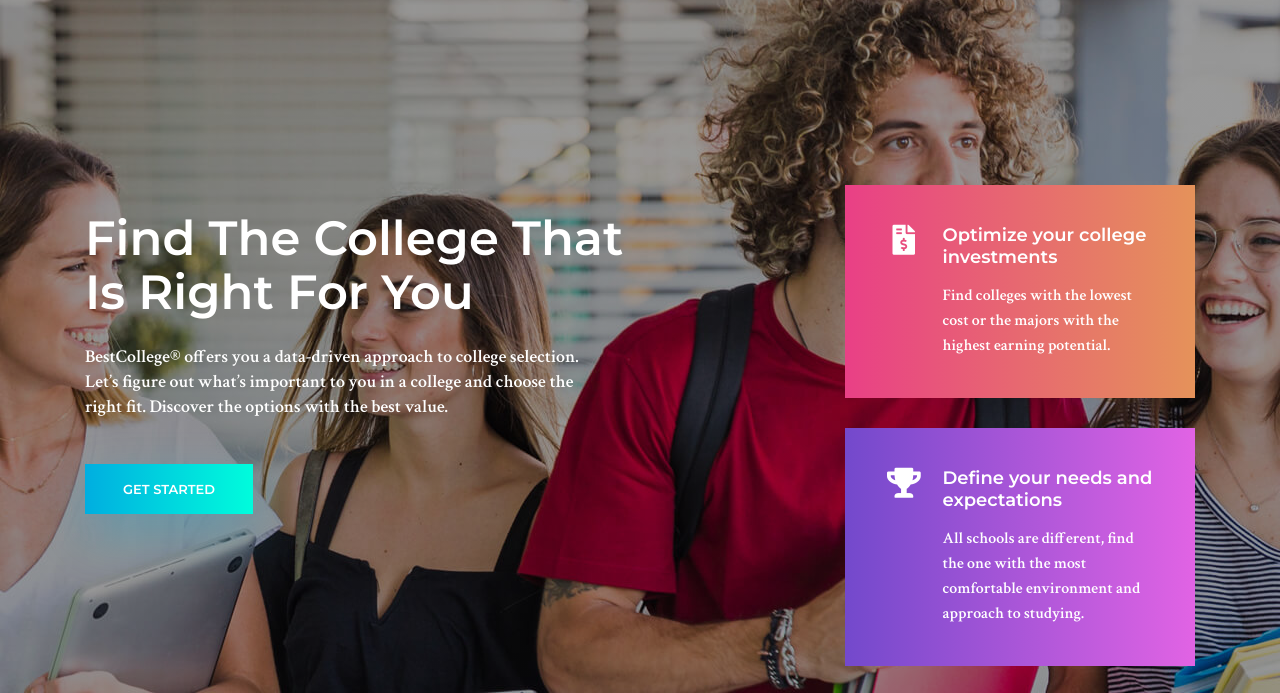
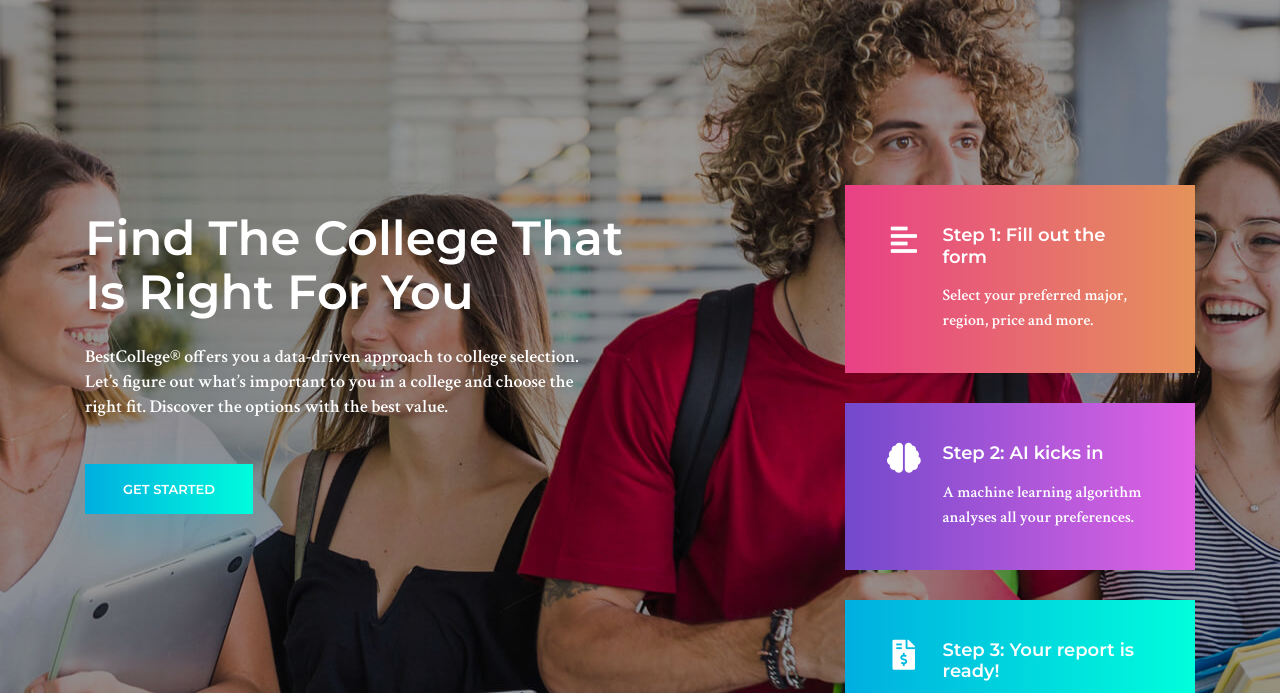
Before and after one commit to best-college/best-college.github.io, a plain HTML site: page index.html in a window 1280 px wide. Shown: the part 83-776 px from the top of the page. Drawn offline with nearby package versions, Linux system fonts and the light colour scheme.

Commit message:
Update index.html

```diff
--- a/index.html
+++ b/index.html
@@ -158,34 +158,34 @@
 				<div class="col-lg-4">
 					<div class="single_feature d-flex flex-row pb-30">
 						<div class="icon">
-							<span class="fa fa-file-invoice-dollar fa-fw"></span>
+							<span class="fa fa-align-left fa-fw"></span>
 						</div>
 						<div class="desc">
-							<h4>Optimize your college investments</h4>
+							<h4>Step 1: Fill out the form</h4>
 							<p>
-								Find colleges with the lowest cost or the majors with the highest earning potential.
+				                Select your preferred major, region, price and more.
 							</p>
 						</div>
 					</div>
 					<div class="single_feature d-flex flex-row pb-30">
 						<div class="icon">
-							<span class="fa fa-trophy fa-fw"></span>
+							<span class="fa fa-brain fa-fw"></span>
 						</div>
 						<div class="desc">
-							<h4>Define your needs and expectations</h4>
+							<h4>Step 2: AI kicks in</h4>
 							<p>
-								All schools are different, find the one with the most comfortable environment and approach to studying.
+								A machine learning algorithm analyses all your preferences.
 							</p>
 						</div>
 					</div>
 					<div class="single_feature d-flex flex-row">
 						<div class="icon">
-							<span class="fa fa-calculator fa-fw"></span>
+							<span class="fa fa-file-invoice-dollar fa-fw"></span>
 						</div>
 						<div class="desc">
-							<h4>Check on your chances to enroll</h4>
+							<h4>Step 3: Your report is ready!</h4>
 							<p>
-								Calculate your GPA and find colleges with the highest chance of being accepted. Check the admission, graduation, and freshmen retention rates.
+                                You get a personal list of colleges that fit you best.
 							</p>
 						</div>
 					</div>
```
